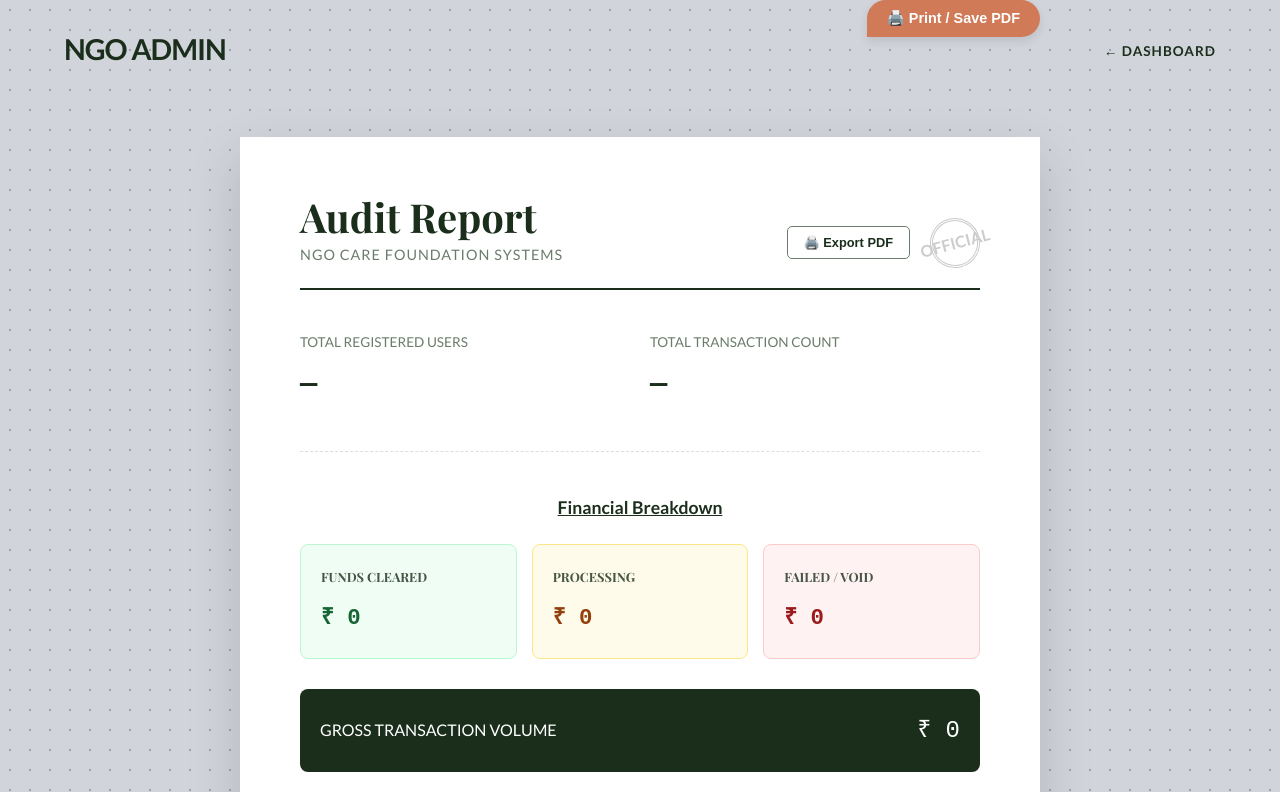
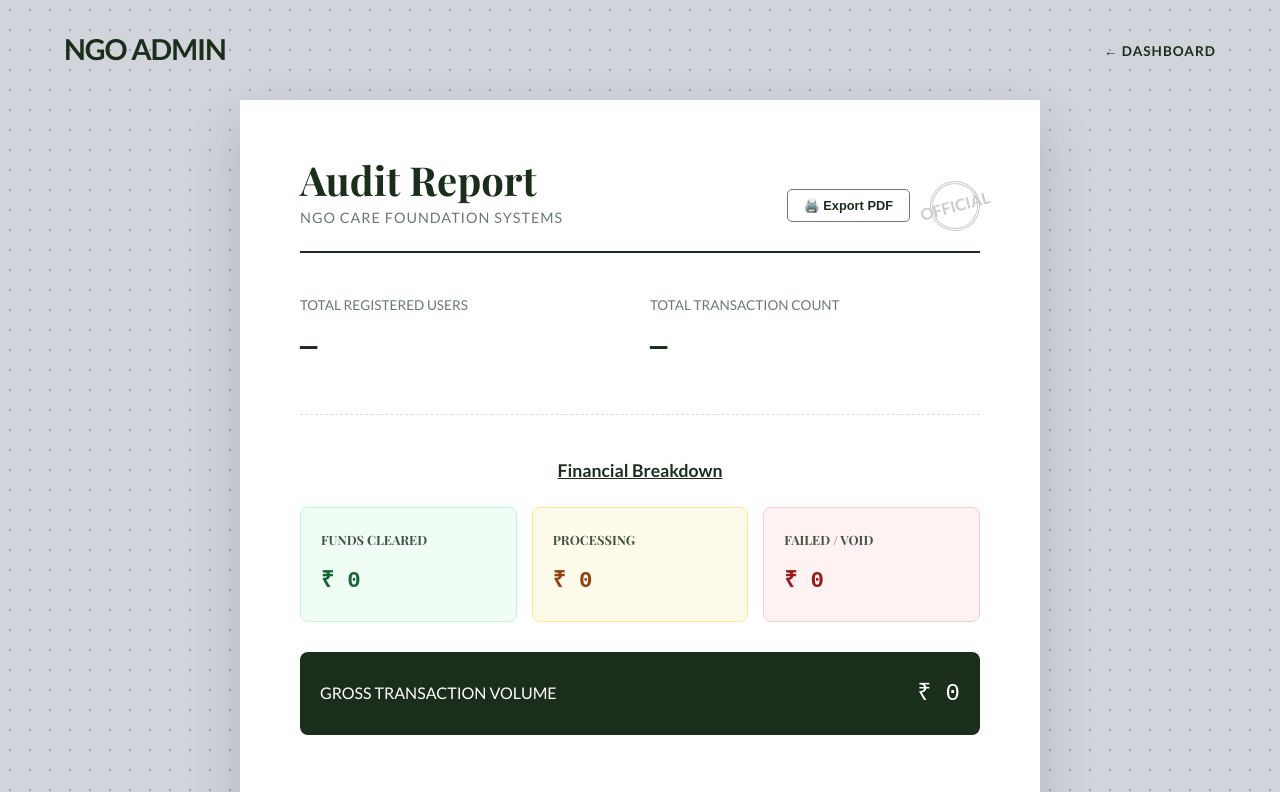
Before and after one commit to doriadeepak/ngo-donation-system, a plain HTML site: page frontend/admin-reports.html in a window 1280 px wide. Shown: the top 792 px of the page. Drawn offline with nearby package versions, Linux system fonts and the light colour scheme; no server answers; sample sign-in values are in the browser's storage; a web font is replaced by a local one.

Commit message:
Cleanup: Removed non-functional buttons and refined report header

```diff
--- a/frontend/admin-reports.html
+++ b/frontend/admin-reports.html
@@ -247,13 +247,6 @@
         </div>
     </nav>
 
-    <div class="action-bar">
-        <button onclick="window.print()" class="btn-primary"
-            style="padding: 10px 20px; cursor: pointer; font-size: 0.9rem; border:none; box-shadow: 0 4px 10px rgba(0,0,0,0.1);">
-            🖨️ Print / Save PDF
-        </button>
-    </div>
-
     <div class="report-sheet" data-aos="fade-up">
 
         <div class="report-header">
```
